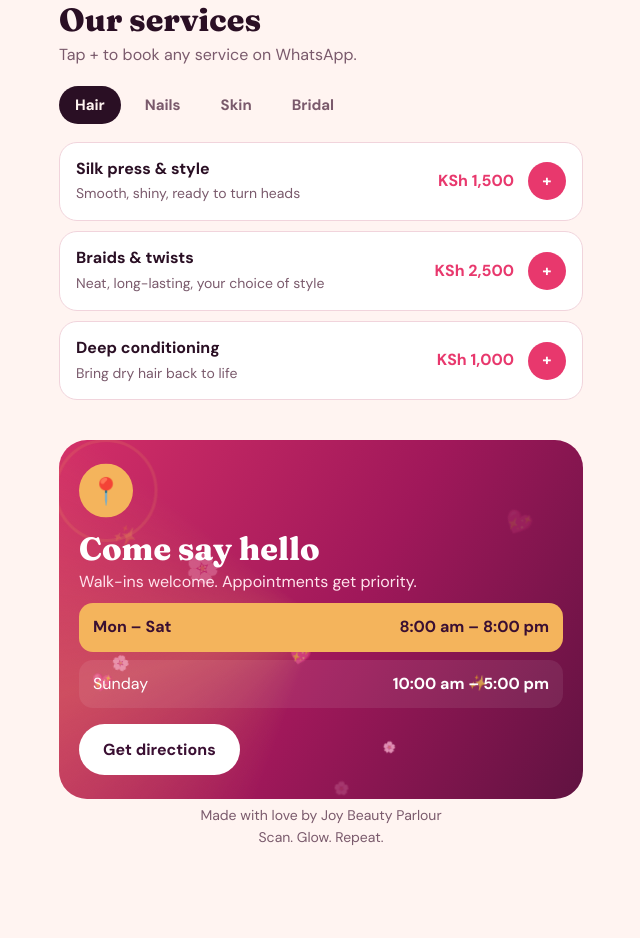
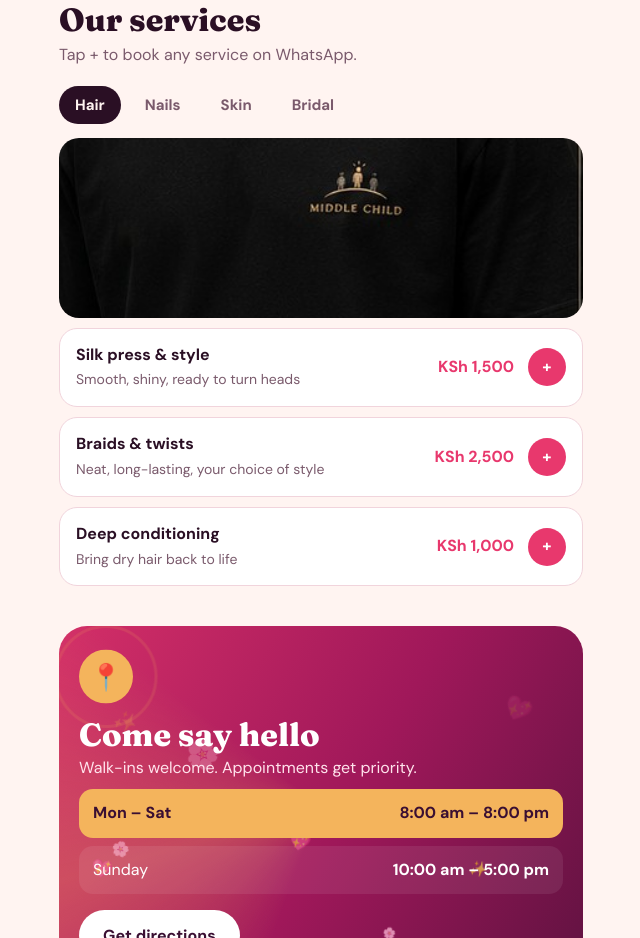
Before and after one commit to middlechild254/Joy-beauty-palour, a plain HTML site: page index.html in a window 1280 px wide. Shown: the part 1305-2243 px from the top of the page, without its empty margins (319-959 px from the left). Before the commit the page ends 2154 px from the top, so only its background shows below. Drawn offline with Linux system fonts and the light colour scheme.

Commit message:
Update index.html

```diff
--- a/index.html
+++ b/index.html
@@ -192,7 +192,7 @@ const C={
       "Feeling bold":"images/bold.jpg",
       "Just because":"images/because.jpg"
     },
-    services:{"Hair":"images/hair.jpg","Nails":"images/nails.jpg","Skin":"images/skin.jpg","Bridal":"images/bridal.jpg"},
+    services:{"Hair":"images/ChatGPT Image Jun 29, 2026, 03_36_44 PM~2.jpg","Nails":"images/nails.jpg","Skin":"images/skin.jpg","Bridal":"images/bridal.jpg"},
     hello:"videos/salon.mp4"                // Come say hello card: a video or a photo (images/salon.jpg)
   },
 
```
